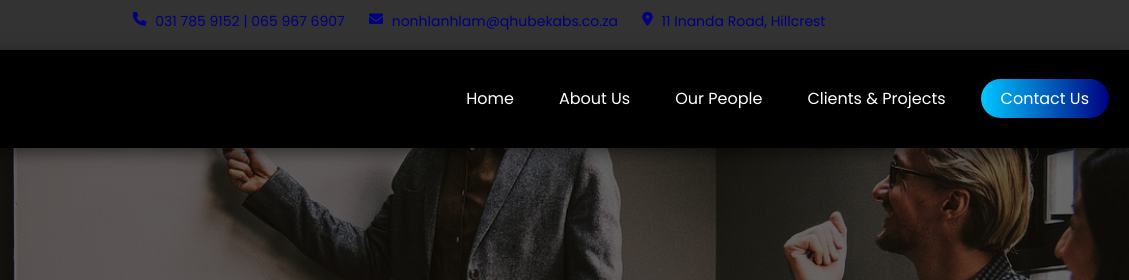
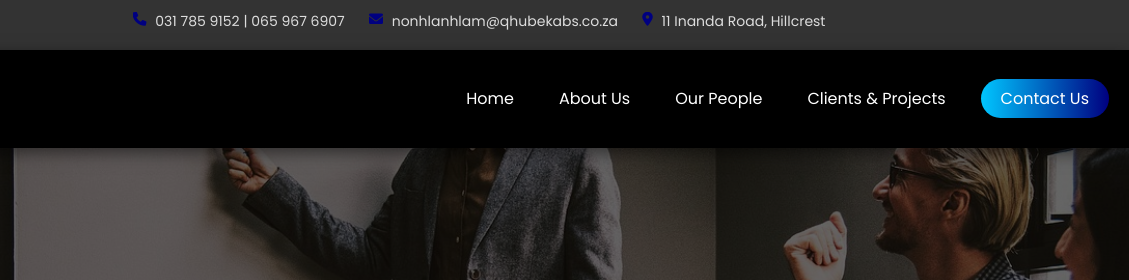
Before and after one commit to Mtharget/Qhubeka, a website: page index.html in a window 1280 px wide. Shown: the top 280 px of the page, 151-1280 px from the left. Drawn offline with nearby package versions, Linux system fonts and the light colour scheme.

Commit message:
Update boot.css

```diff
--- a/boot.css
+++ b/boot.css
@@ -24,8 +24,8 @@ body {
     font-size: 14px;
     margin-right: 20px;
     display: inline-block;
-    /* color: #ddd; */
-    color: navy;
+     color: #ddd;
+/*     color: navy;*/
             overflow-x: hidden;
 }
 
```
